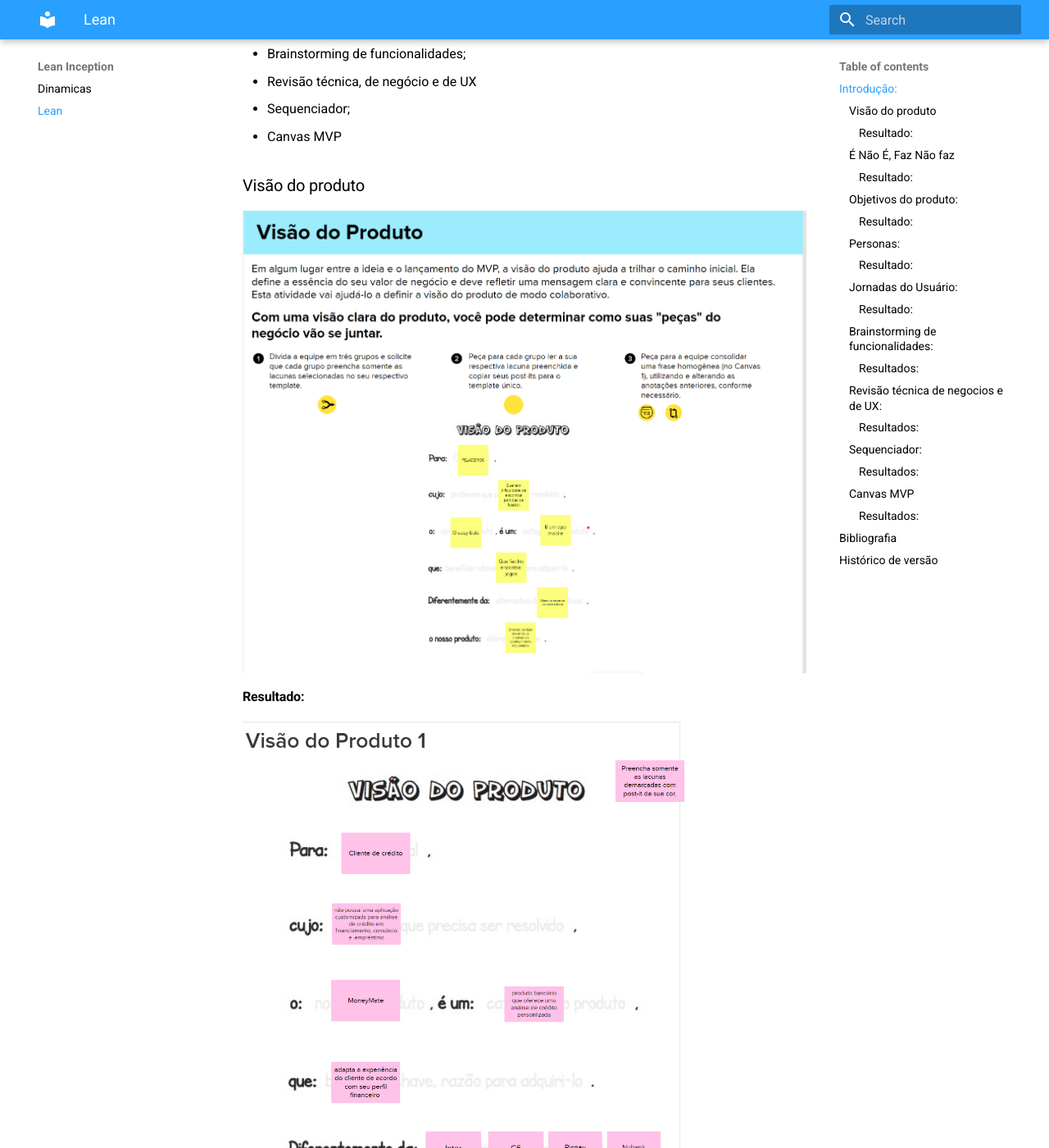
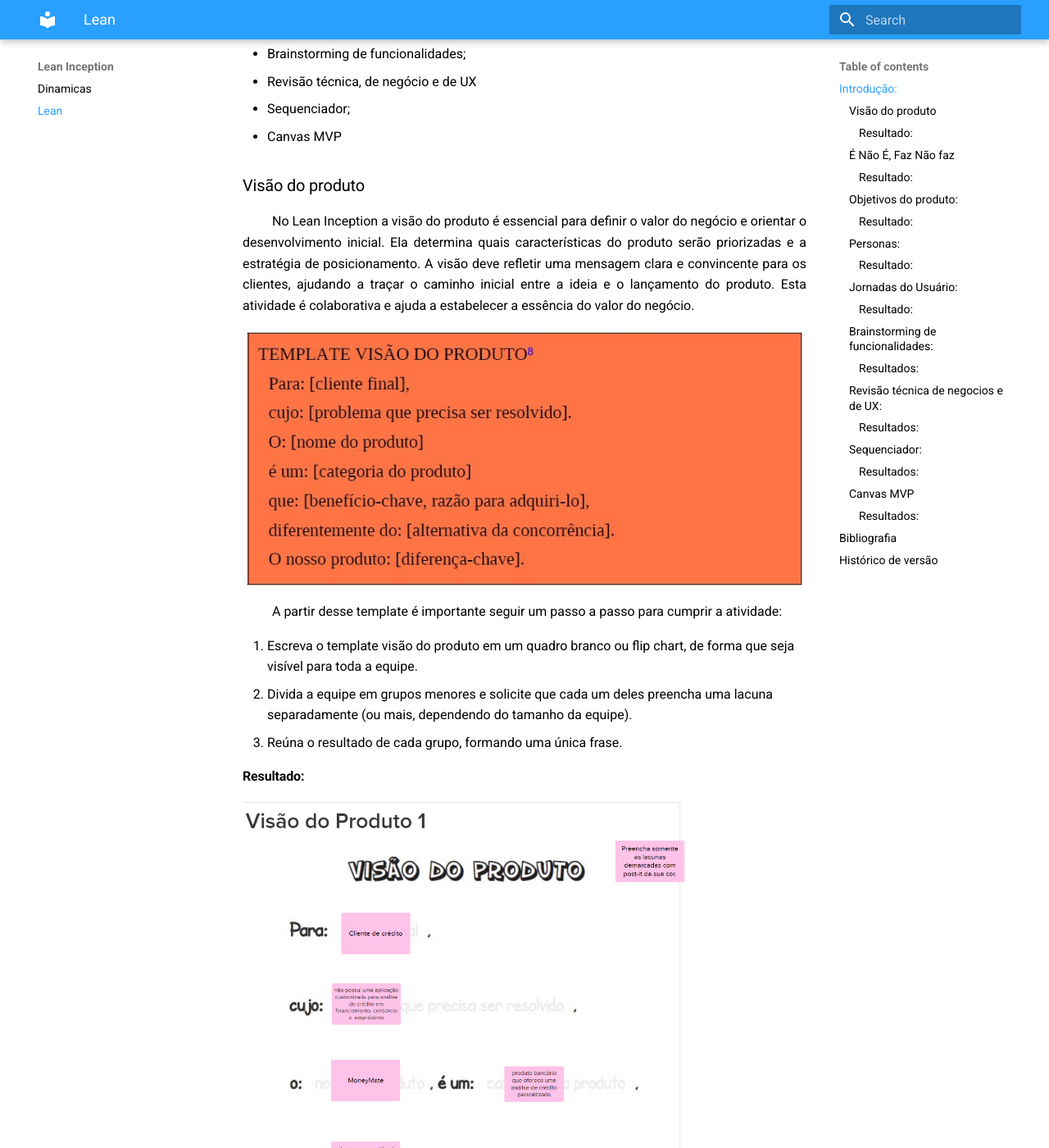
Before and after one commit to Simula-Fin/DOCS, an MkDocs documentation site: the page built from docs/lean/index.md, in a window 1280 px wide and 1400 px high, scrolled down 528 px. Shown: the whole window at 82% size. Built offline with MkDocs 1.6.1 and Material for MkDocs 9.7.7, drawn with Linux system fonts in a browser that asks for light colours; some of the changed text lies outside the part shown.

Commit message:
Alterando documento lean Inception

```diff
--- a/docs/lean/index.md
+++ b/docs/lean/index.md
@@ -17,7 +17,15 @@
 
 ### Visão do produto
 
+ &emsp;&emsp; No Lean Inception a visão do produto é essencial para definir o valor do negócio e orientar o desenvolvimento inicial. Ela determina quais características do produto serão priorizadas e a estratégia de posicionamento. A visão deve refletir uma mensagem clara e convincente para os clientes, ajudando a traçar o caminho inicial entre a ideia e o lançamento do produto. Esta atividade é colaborativa e ajuda a estabelecer a essência do valor do negócio.
+
 ![Visão do Produto](../assets/LeanInception/VisaodoProduto1.png)
+
+&emsp;&emsp; A partir desse template é importante seguir um passo a passo para cumprir a atividade:
+
+1. Escreva o template visão do produto em um quadro branco ou flip chart, de forma que seja visível para toda a equipe.
+2. Divida a equipe em grupos menores e solicite que cada um deles preencha uma lacuna separadamente (ou mais, dependendo do tamanho da equipe).
+3. Reúna o resultado de cada grupo, formando uma única frase.
 
 #### Resultado:
 
@@ -25,7 +33,12 @@
 
 ### É Não É, Faz Não faz
 
-![É Não É](../assets/LeanInception/ENaoE.png)
+&emsp;&emsp; Muitas vezes é mais fácil descrever o que alguma coisa não é ou não faz. A atividade "É - Não é - Faz - Não faz" (ENFN) é uma abordagem que busca classificar aspectos positivos e negativos de um produto, descrevendo o que ele é e faz, assim como o que não é e não faz. Esta abordagem visa fornecer uma compreensão clara e abrangente do produto, identificando suas características e limitações. Para executar a atividade basta executar os seguinte passos:
+
+1. Divida um quadro branco ou flip chart em quatro áreas (É / Não é / Faz / Não faz).
+2. Escreva o nome do produto em destaque, acima dos quadrantes.
+3. Solicite que cada participante descreva o produto, escrevendo as características em post-its e colocando-os nas áreas devidas.
+4. Leia e agrupe as notas afins.
 
 #### Resultado:
 
@@ -34,7 +47,13 @@
 
 ### Objetivos do produto:
 
-![Objetivos do produto](../assets/LeanInception/ObjetivoProduto.png)
+&emsp;&emsp; Cada integrante da equipe é incentivado a expressar sua compreensão dos objetivos do negócio, enquanto diversos pontos de vista são discutidos para alcançar um consenso sobre as prioridades. Esta atividade visa ajudar na identificação e esclarecimento dos objetivos.
+
+&emsp;&emsp; Passo a passo da atividade:
+
+1. Cada membro da equipe é solicitado a escrever individualmente três respostas para a pergunta:  “Se você tiver que resumir o produto em três objetivos para o negócio, quais seriam eles?”.
+2. Os participantes compartilham suas respostas em um quadro comum, agrupando-as por similaridade.
+3. A equipe colaborativamente reformula os objetivos. Neste momento, torna-se evidente que alguns elementos listados não são objetivos do produto e podem ser descartados. Isso proporciona clareza sobre o foco do projeto para a equipe.
 
 #### Resultado:
 
@@ -42,7 +61,14 @@
 
 ### Personas:
 
-![Personas](../assets/LeanInception/Personas.png)
+&emsp;&emsp; Para compreender efetivamente as funcionalidades de um produto, é crucial considerar os usuários e seus objetivos. Uma abordagem comum para representar os usuários é através de personas. Uma persona retrata um usuário do produto ou serviço, detalhando não apenas seu papel, mas também suas necessidades particulares. Isso proporciona uma representação realista dos usuários, ajudando a equipe a descrever as funcionalidades do produto sob a perspectiva daqueles que interagirão com ele.
+
+&emsp;&emsp; A seguinte atividade é utilizada para descrever os tipos de personas. Tal atividade é simples, ilustrativa, divertida e rápida.
+
+1. Peça ao time que se divida em duplas ou trios e cada um descreva uma persona.
+2. Os participantes do grupo devem apresentar suas personas a todo o time.
+3. Opcionalmente peça às pessoas que mudem de grupo e que repitam os passos 1 e 2.
+
 
 #### Resultado:
 
@@ -111,3 +137,4 @@
 | 03/04/2024 | 1.0 | Criação do Documento | João Henrique |
 | 03/04/2024 | 1.1 | Revisão do Documento | Cibele Freitas Goudinho |
 | 04/04/2024 | 1.2 | Adicionando Jornadas,brainstorming, revisao técnica e sequenciador | João Henrique |
+| 04/04/2024 | 1.3 | Adicionando Textos explicativos em Visão do Produto, É/NÁO É/FAZ/NÃO FAZ, Objetivos do produto e Personas | Paulo Abi Acl |
```
Also changed, not shown: docs/assets/LeanInception/ENaoE.png, docs/assets/LeanInception/ENaoE1.png, docs/assets/LeanInception/ENaoE2.png, docs/assets/LeanInception/VisaodoProduto1.png.
